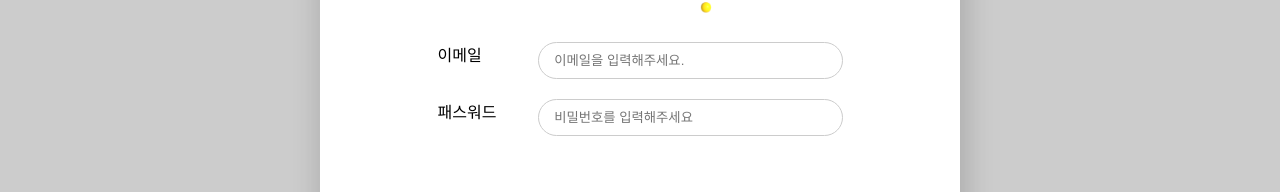
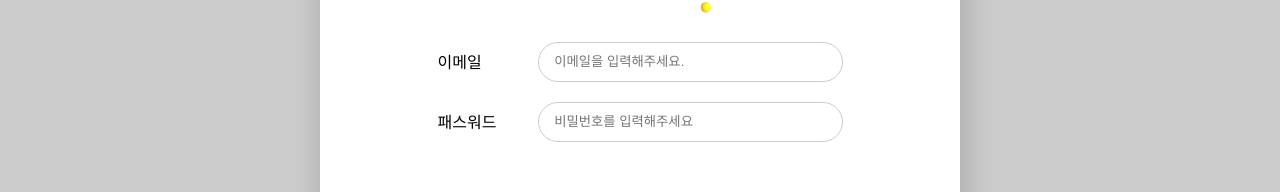
Before and after one commit to dongeun-i/wanted-pre-onboarding-challenge-fe-1, a React (Create React App) app in the folder todo-app/: page /login in a window 1280 px wide. Shown: the part 266-458 px from the top of the page. Built offline with nearby package versions, Linux system fonts and the light colour scheme.

Commit message:
style Fix : line-height

```diff
--- a/todo-app/src/components/label/index.tsx
+++ b/todo-app/src/components/label/index.tsx
@@ -20,4 +20,5 @@ const Label = styled.label`
     display: inline-block;
     width: ${(props: StyledProps) => props.width};
     min-width: ${(props: StyledProps) => props.minWidth};
+    line-height: 2.5;
 `;
```
